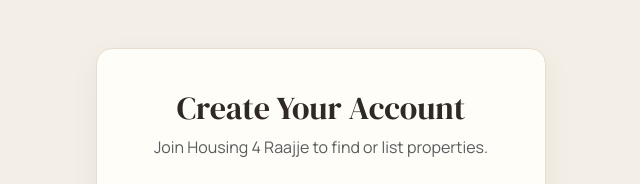
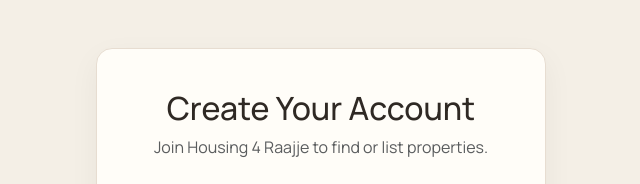
Before and after one commit to Awfyboy/Housing-Raajje, a Laravel app: page /register in a window 1280 px wide. Shown: the part 83-267 px from the top of the page, without its empty margins (319-959 px from the left). Run offline with Laravel 12, Linux system fonts and the light colour scheme; parts of the project's set-up code (start-up, migrations or seed data) failed here and were passed over.

Commit message:
style: additional updates to font family across pages

```diff
--- a/resources/views/admin/layouts/master.blade.php
+++ b/resources/views/admin/layouts/master.blade.php
@@ -83,7 +83,7 @@
         }
 
         h1, h2, h3 {
-            font-family: 'DM Serif Display', serif;
+            font-family: 'Manrope', sans-serif;
             font-weight: 400;
         }
 
--- a/resources/views/auth/layouts/master.blade.php
+++ b/resources/views/auth/layouts/master.blade.php
@@ -38,7 +38,7 @@
         }
 
         h1, h2, h3, .font-display {
-            font-family: "DM Serif Display", serif;
+            font-family: "Manrope", sans-serif;
         }
 
         /* --- BARE BONES HEADER --- */
--- a/resources/views/branch-manager/layouts/master.blade.php
+++ b/resources/views/branch-manager/layouts/master.blade.php
@@ -83,7 +83,7 @@
         }
 
         h1, h2, h3 {
-            font-family: 'DM Serif Display', serif;
+            font-family: 'Manrope', sans-serif;
             font-weight: 400;
         }
 
--- a/resources/views/owner/layouts/master.blade.php
+++ b/resources/views/owner/layouts/master.blade.php
@@ -84,7 +84,7 @@
 
         h1, h2, h3, h4, h5, h6,
         .font-display {
-            font-family: "DM Serif Display", serif;
+            font-family: "Manrope", sans-serif;
         }
 
         .font-body {
--- a/resources/views/receptionist/layouts/master.blade.php
+++ b/resources/views/receptionist/layouts/master.blade.php
@@ -83,7 +83,7 @@
         }
 
         h1, h2, h3 {
-            font-family: 'DM Serif Display', serif;
+            font-family: 'Manrope', sans-serif;
             font-weight: 400;
         }
 
--- a/resources/views/staff/layouts/master.blade.php
+++ b/resources/views/staff/layouts/master.blade.php
@@ -83,7 +83,7 @@
         }
 
         h1, h2, h3 {
-            font-family: 'DM Serif Display', serif;
+            font-family: 'Manrope', sans-serif;
             font-weight: 400;
         }
 
```
